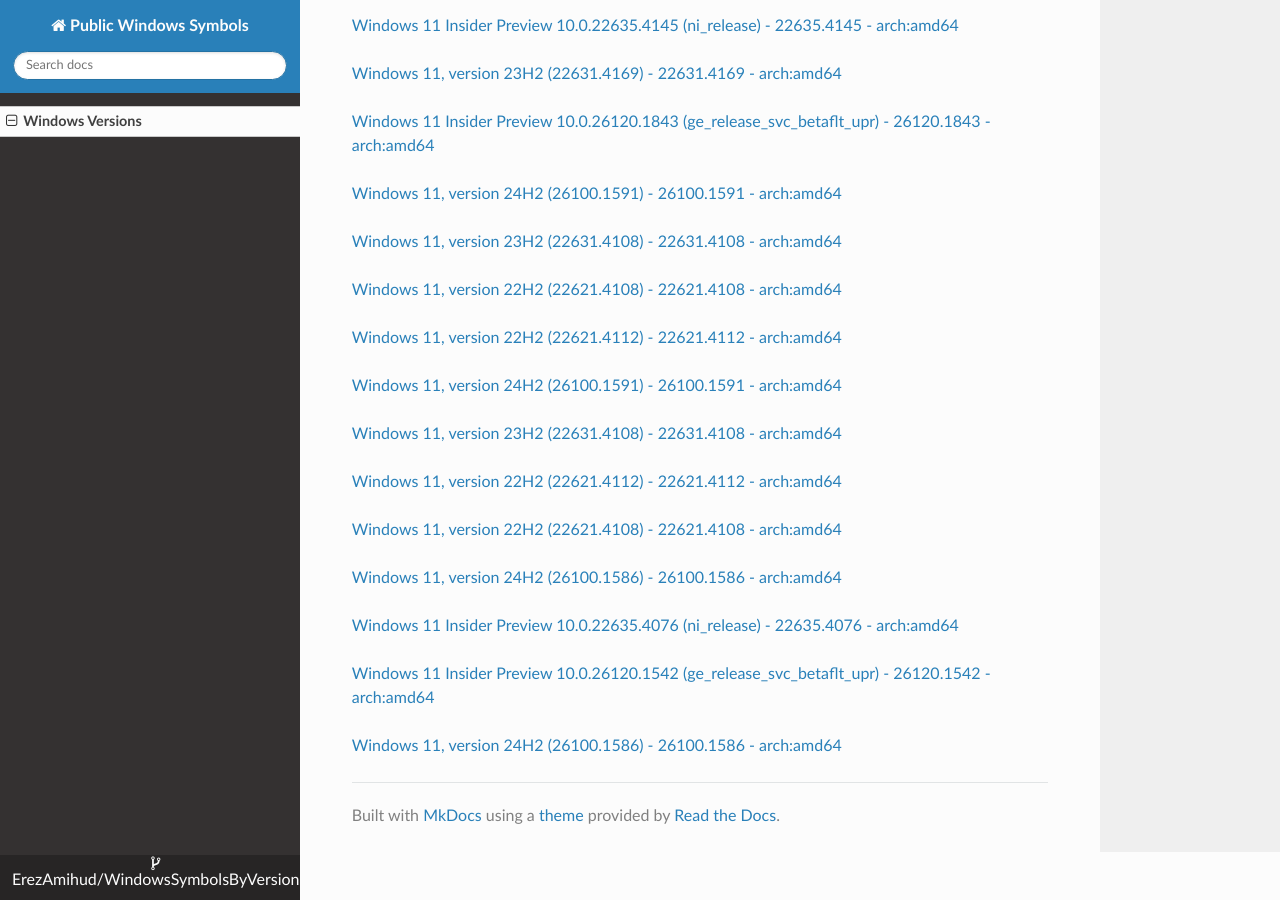
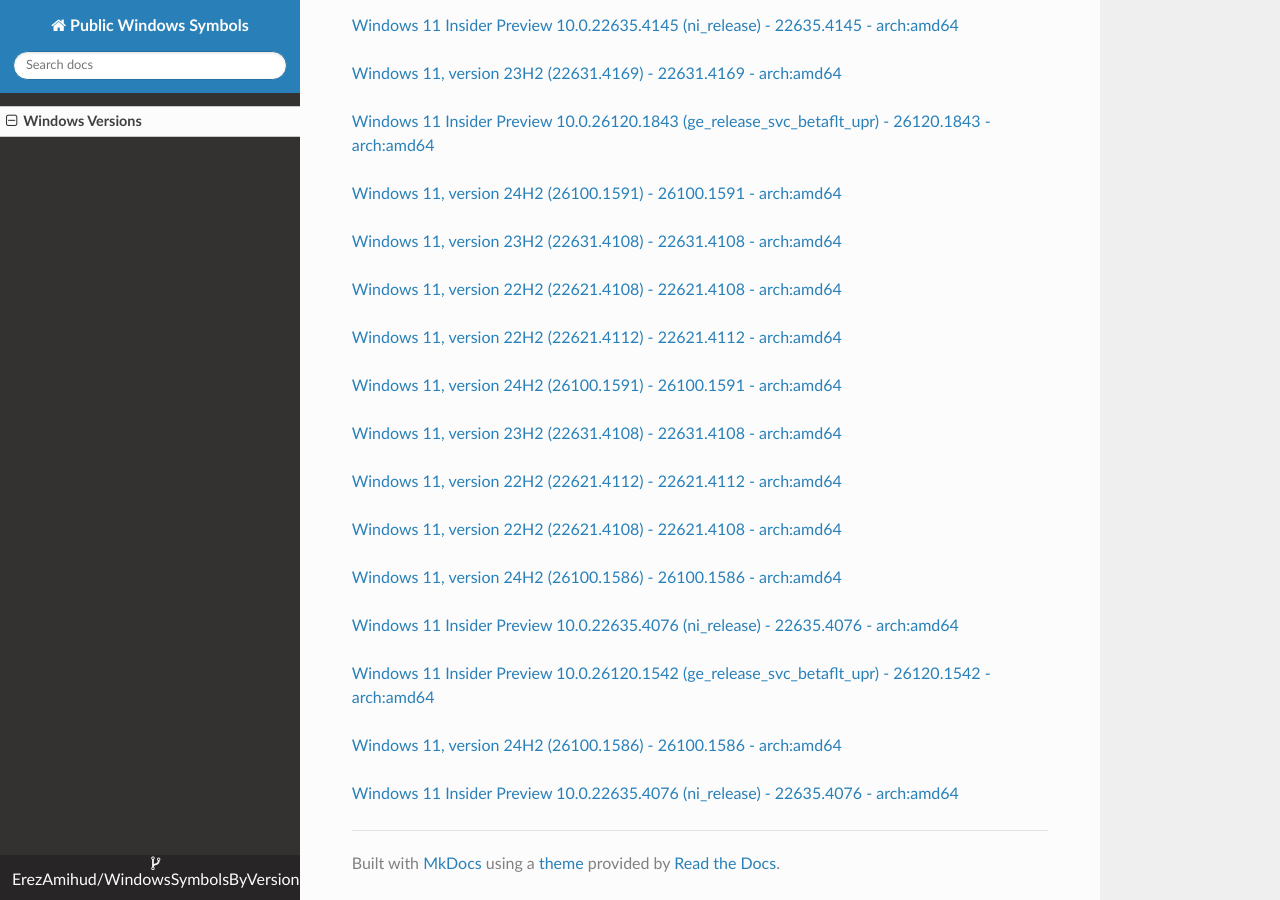
Before and after one commit to ErezAmihud/WindowsSymbolsByVersion, an MkDocs documentation site: the page built from docs/index.md, in a window 1280 px wide and 900 px high, scrolled down 5189 px. Built offline with MkDocs 1.6.1, drawn with Linux system fonts in a browser that asks for light colours; nearby versions of some CDN libraries.

Commit message:
Automated commit, add manifest for 902f1ab7-5ceb-4c2c-a46a-3970faf401e3

```diff
--- a/docs/index.md
+++ b/docs/index.md
@@ -260,3 +260,6 @@
 
 
 [Windows 11, version 24H2 (26100.1586) - 26100.1586 - arch:amd64](https://github.com/ErezAmihud/WindowsSymbolsByVersion/blob/main/manifests/7db0a8d0-e2b9-48c8-8d7b-e34e431f0954.manifest)
+
+
+[Windows 11 Insider Preview 10.0.22635.4076 (ni_release) - 22635.4076 - arch:amd64](https://github.com/ErezAmihud/WindowsSymbolsByVersion/blob/main/manifests/902f1ab7-5ceb-4c2c-a46a-3970faf401e3.manifest)
```
Also changed, not shown: process_builds.json (+1 -1 lines).
